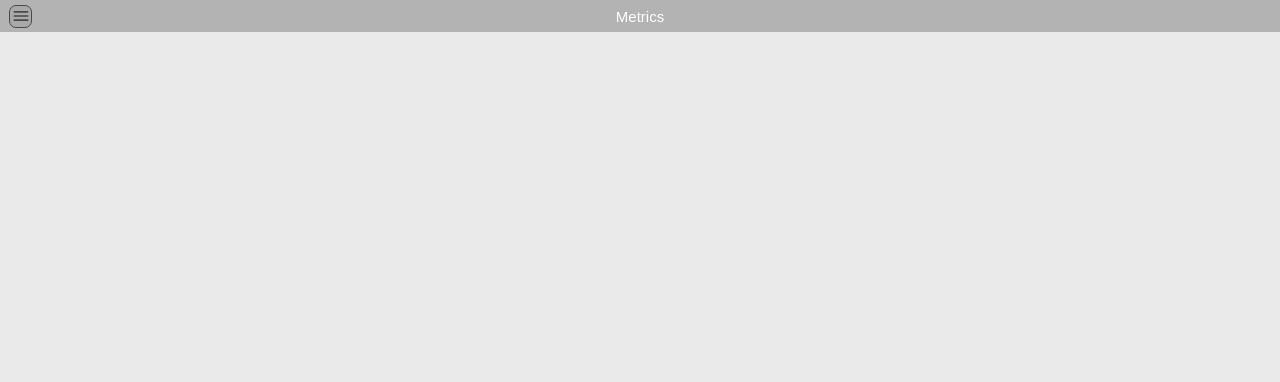
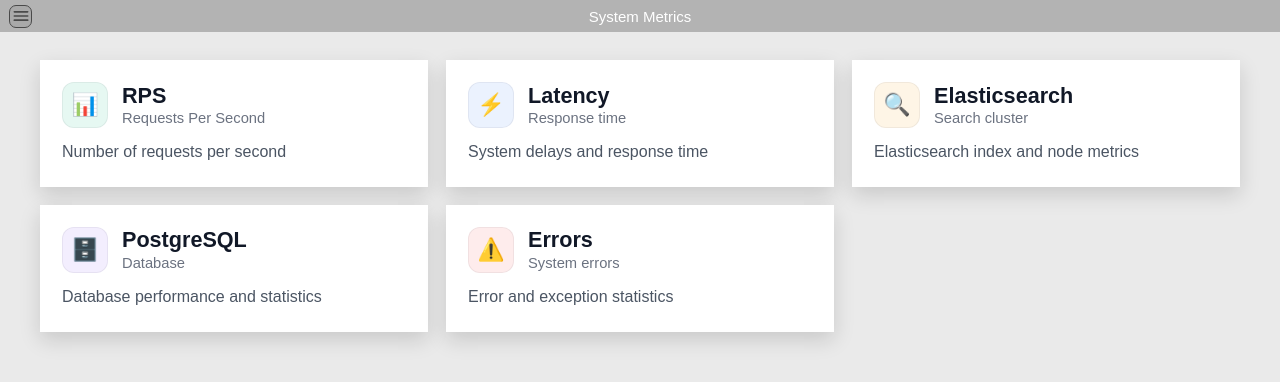
Before and after one commit to JohnyCeleron/json-storage-frontend, a React (Vite) app in the folder json-storage/: page /metrics in a window 1280 px wide. Shown: the top 382 px of the page. Built offline with nearby package versions, Linux system fonts and the light colour scheme; a web font is replaced by a local one.

Commit message:
add metrics

```diff
--- /dev/null
+++ b/json-storage/src/css/metric-page.css
@@ -0,0 +1,143 @@
+/* metric-page.css (simpler) */
+
+
+
+
+.metrics-container {
+  padding: 28px 20px 40px;
+  max-width: 1200px;
+  margin: 0 auto;
+}
+
+.metrics-header {
+  text-align: center;
+  color: #fff;
+  margin-bottom: 28px;
+}
+
+.metrics-title {
+  font-size: 2.4rem;
+  font-weight: 800;
+  margin: 0 0 8px 0;
+}
+
+.metrics-subtitle {
+  margin: 0 auto;
+  max-width: 640px;
+  font-size: 1.05rem;
+  opacity: 0.9;
+  line-height: 1.5;
+}
+
+/* сетка проще */
+.metrics-grid {
+  display: grid;
+  grid-template-columns: repeat(auto-fit, minmax(320px, 1fr));
+  gap: 18px;
+}
+
+.metric-card {
+  background: #fff;
+  border-radius: var(--card-radius);
+  padding: 22px;
+  text-decoration: none;
+  color: #111827;
+
+  /* легче и аккуратнее */
+  box-shadow: 0 8px 20px rgba(0, 0, 0, 0.14);
+  transition: transform 0.18s ease, box-shadow 0.18s ease;
+}
+
+.metric-card:hover {
+  transform: translateY(-4px);
+  box-shadow: 0 14px 28px rgba(0, 0, 0, 0.18);
+}
+
+.metric-card-header {
+  display: flex;
+  align-items: center;
+  gap: 14px;
+  margin-bottom: 12px;
+}
+
+.metric-icon {
+  width: 44px;
+  height: 44px;
+  border-radius: 12px;
+  display: flex;
+  align-items: center;
+  justify-content: center;
+  font-size: 22px;
+  flex-shrink: 0;
+
+  /* цвет зададим инлайном из React */
+  border: 1px solid rgba(17, 24, 39, 0.06);
+}
+
+.metric-title-wrapper {
+  min-width: 0;
+}
+
+.metric-title {
+  margin: 0;
+  font-size: 1.35rem;
+  font-weight: 800;
+  line-height: 1.15;
+}
+
+.metric-subtitle {
+  display: block;
+  margin-top: 2px;
+  font-size: 0.92rem;
+  color: #6b7280;
+}
+
+.metric-description {
+  margin: 0;
+  color: #4b5563;
+  line-height: 1.55;
+  font-size: 1rem;
+}
+
+/* вместо “голой ссылки” — простой аккуратный action */
+.metric-footer {
+  margin-top: 16px;
+  display: flex;
+}
+
+.metric-link {
+  display: inline-flex;
+  align-items: center;
+  gap: 8px;
+
+  padding: 10px 12px;
+  border-radius: 12px;
+
+  background: rgba(102, 126, 234, 0.14);
+  color: var(--accent);
+  font-weight: 700;
+  font-size: 0.95rem;
+
+  transition: background 0.18s ease, gap 0.18s ease, color 0.18s ease;
+}
+
+.metric-card:hover .metric-link {
+  background: rgba(118, 75, 162, 0.14);
+  color: var(--accent2);
+  gap: 10px;
+}
+
+/* адаптив */
+@media (max-width: 768px) {
+  .metrics-container {
+    padding: 22px 16px 32px;
+  }
+
+  .metrics-title {
+    font-size: 2rem;
+  }
+
+  .metrics-grid {
+    grid-template-columns: 1fr;
+  }
+}
--- a/json-storage/src/css/sidebar.css
+++ b/json-storage/src/css/sidebar.css
@@ -42,6 +42,9 @@
     display: flex;
     flex-direction: column;
     transition: transform 0.3s ease-in-out;
+
+    z-index: 1000;        /* ✅ ВАЖНО: сайдбар всегда сверху */
+    isolation: isolate;   /* ✅ создаёт свой stacking context */
 }
 
 .sidebar-hidden {
--- a/json-storage/src/pages/MetricPage.tsx
+++ b/json-storage/src/pages/MetricPage.tsx
@@ -1,23 +1,108 @@
-import '../css/header.css'
-import '../css/index.css'
-import '../css/sidebar.css'
+import '../css/header.css';
+import '../css/index.css';
+import '../css/sidebar.css';
 import { Header } from '../components/header.tsx';
 import { Sidebar } from '../components/sidebar.tsx';
 import { useState } from 'react';
+import '../css/metric-page.css';
 
 export function MetricPage() {
-    const [isSidebarVisible, setIsSidebarVisible] = useState(false);
+  const [isSidebarVisible, setIsSidebarVisible] = useState(false);
 
-    return (
-    <div>
+  // Metrics list with titles, links, icons and accent colors
+  const metrics = [
+    {
+      id: 'rps',
+      title: 'RPS',
+      subtitle: 'Requests Per Second',
+      description: 'Number of requests per second',
+      href: 'http://localhost:3000/d/rps',
+      icon: '📊',
+      color: '#10B981',
+    },
+    {
+      id: 'latency',
+      title: 'Latency',
+      subtitle: 'Response time',
+      description: 'System delays and response time',
+      href: 'http://localhost:3000/d/latency',
+      icon: '⚡',
+      color: '#3B82F6',
+    },
+    {
+      id: 'elastic',
+      title: 'Elasticsearch',
+      subtitle: 'Search cluster',
+      description: 'Elasticsearch index and node metrics',
+      href: 'http://localhost:3000/d/elastic',
+      icon: '🔍',
+      color: '#F59E0B',
+    },
+    {
+      id: 'postgres',
+      title: 'PostgreSQL',
+      subtitle: 'Database',
+      description: 'Database performance and statistics',
+      href: 'http://localhost:3000/d/postgres',
+      icon: '🗄️',
+      color: '#8B5CF6',
+    },
+    {
+      id: 'errors',
+      title: 'Errors',
+      subtitle: 'System errors',
+      description: 'Error and exception statistics',
+      href: 'http://localhost:3000/d/errors',
+      icon: '⚠️',
+      color: '#EF4444',
+    },
+  ];
+
+  return (
+    <div className="metrics-page">
       <Header
-        title="Metrics"
+        title="System Metrics"
         onBurgerClick={() => setIsSidebarVisible(!isSidebarVisible)}
       />
+
       <Sidebar
         isVisible={isSidebarVisible}
         onClose={() => setIsSidebarVisible(false)}
       />
+
+      <main className="metrics-container">
+
+        <div className="metrics-grid">
+          {metrics.map((metric) => (
+            <a
+              key={metric.id}
+              href={metric.href}
+              className="metric-card"
+              target="_blank"
+              rel="noopener noreferrer"
+            >
+              <div className="metric-card-header">
+                <span
+                  className="metric-icon"
+                  style={{
+                    backgroundColor: `${metric.color}1A`, // ~10% opacity (8-digit hex)
+                    color: metric.color,
+                  }}
+                >
+                  {metric.icon}
+                </span>
+
+                <div className="metric-title-wrapper">
+                  <h3 className="metric-title">{metric.title}</h3>
+                  <span className="metric-subtitle">{metric.subtitle}</span>
+                </div>
+              </div>
+
+              <p className="metric-description">{metric.description}</p>
+            </a>
+          ))}
+        </div>
+      </main>
     </div>
   );
 }
```
